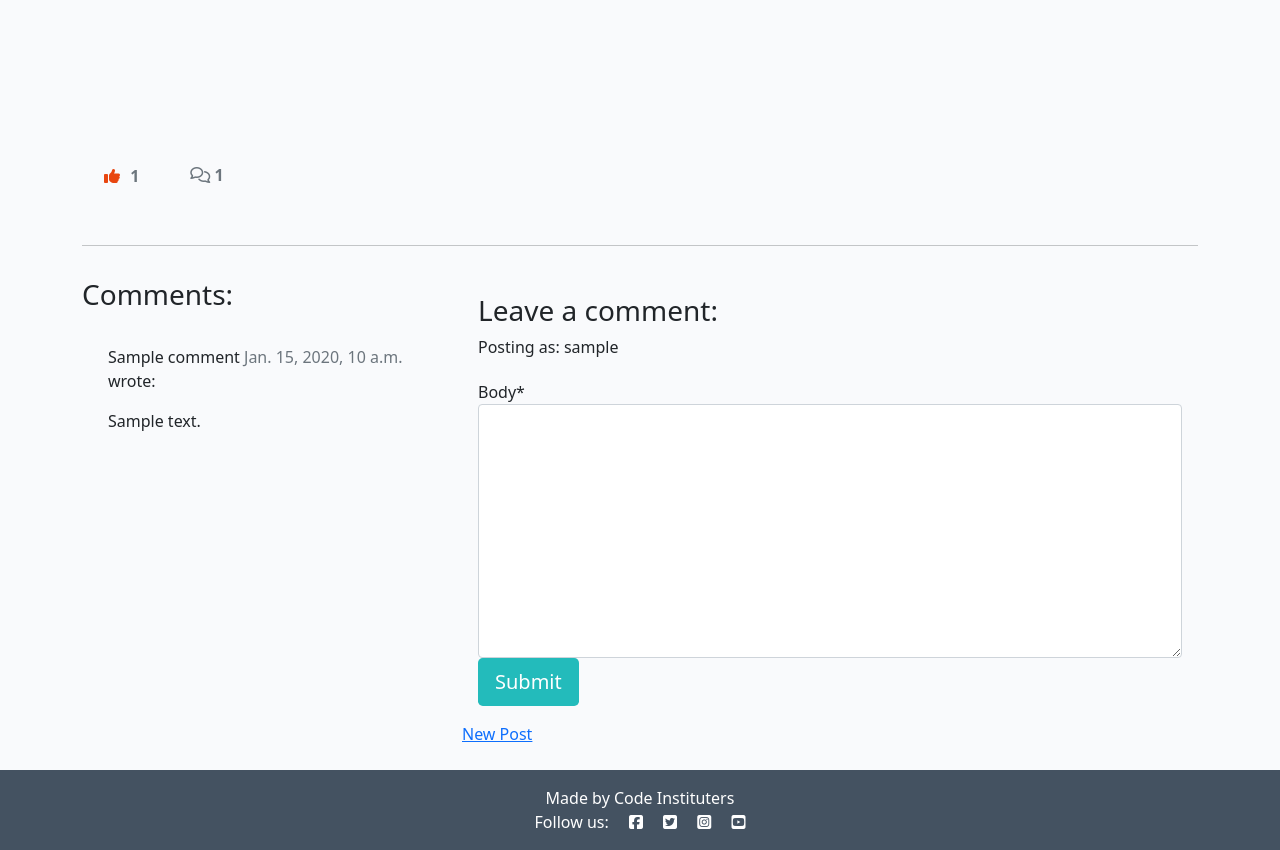
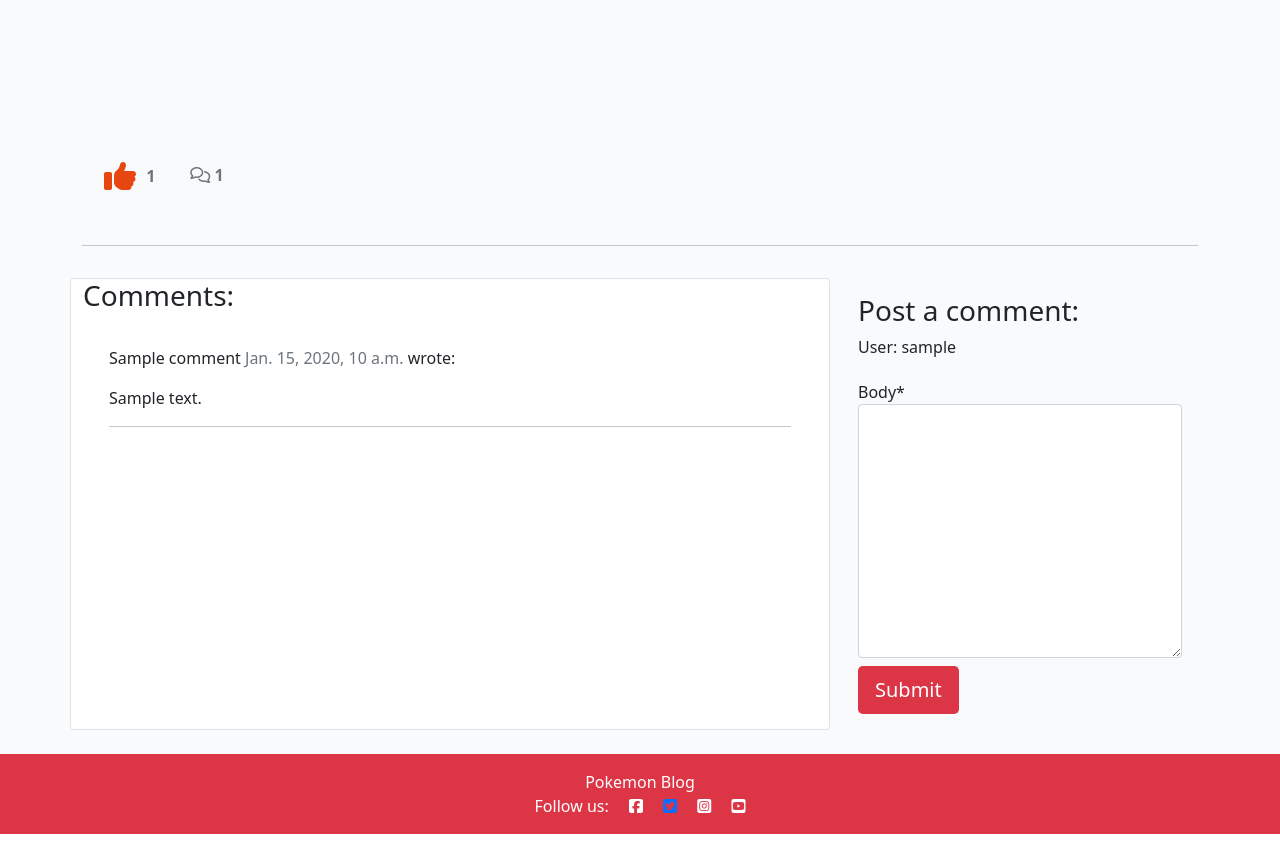
Before and after one commit to aokealy/blog, a Django app: a page that uses templates/base.html in a window 1280 px wide. Shown: the part 225-1075 px from the top of the page. Run offline with Django 3.2, Linux system fonts and the light colour scheme; a user stored in the database is signed in; tables that the repository leaves empty hold one stand-in row (values such as "Sample post"); some libraries are stand-ins or nearby versions.

Commit message:
add styling to blog

```diff
--- a/templates/account/logout.html
+++ b/templates/account/logout.html
@@ -5,10 +5,11 @@
 {% block head_title %}{% trans "Sign Out" %}{% endblock %}
 
 {% block content %}
-<div class="container">
+<div class="container bg-white mt-5 pb-2 rounded text-center">
   <div class="row">
     <div class="col-md-8 mt-3 offset-md-2">
       <h3>{% trans "Sign Out" %}</h3>
+      <hr>
 
       <p>{% trans 'Are you sure you want to sign out?' %}</p>
     </div>
@@ -21,7 +22,7 @@
         {% if redirect_field_value %}
         <input type="hidden" name="{{ redirect_field_name }}" value="{{ redirect_field_value }}" />
         {% endif %}
-        <button class="btn btn-signup right" type="submit">{% trans 'Sign Out' %}</button>
+        <button class="btn btn-signup right bg-danger" type="submit">{% trans 'Sign Out' %}</button>
       </form>
     </div>
   </div>
--- a/templates/base.html
+++ b/templates/base.html
@@ -21,11 +21,12 @@
 
 </head>
 
-<body class="d-flex flex-column h-100 main-bg">
+<body class="d-flex flex-column h-100 main-bg ">
 
     <!-- Navigation -->
 
     <nav class="navbar navbar-expand-lg navbar-light bg-white">
+
         <div class="container-fluid">
             <a class="navbar-brand" href="{% url 'home' %}"><span class="brand">P<span class="red-o">o</span>kemon<span
                         class="thin">|Blog</span></span></span></a>
@@ -77,10 +78,10 @@
     </main>
 
     <!-- Footer -->
-    <footer class="footer mt-auto py-3 dark-bg">
-        <p class="m-0 text-center text-white">Made by Code Instituters</p>
+    <footer class="footer mt-auto py-3 bg-danger">
+        <p class="m-0 text-center text-white">Pokemon Blog</p>
         <p class="m-0 text-center text-white">Follow us: <i class="fab fa-facebook-square ms-3"></i>
-            <i class="fab fa-twitter-square ms-3"></i>
+          <a href="https://twitter.com/Pokemon?ref_src=twsrc%5Egoogle%7Ctwcamp%5Eserp%7Ctwgr%5Eauthor" target="_blank"><i class="fab fa-twitter-square ms-3"></i></a>
             <i class="fab fa-instagram-square ms-3"></i>
             <i class="fab fa-youtube-square ms-3"></i></p>
     </footer>
--- a/templates/post_detail.html
+++ b/templates/post_detail.html
@@ -25,7 +25,7 @@
 
 <div class="container">
     <div class="row">
-        <div class="col card mb-4  mt-3 left  top">
+        <div class="col card mb-4  mt-3 left top">
             <div class="card-body">
                 <!-- The post content goes inside the card-text. -->
                 <!-- Use the | safe filter inside the template tags -->
@@ -38,7 +38,7 @@
                             <form class="d-inline" action="{% url 'post_like' post.slug %}" method="POST">
                                 {% csrf_token %}
                                 {% if liked %}
-                                <button type="submit" name="blogpost_id" value="{{post.slug}}" class="btn-like"><i class="fa-solid fa-thumbs-up"></i> </button>
+                                <button type="submit" name="blogpost_id" value="{{post.slug}}" class="btn-like"><i class="fa-solid fa-thumbs-up fa-2xl"></i></button>
                                 {% else %}
                                 <button type="submit" name="blogpost_id" value="{{post.slug}}" class="btn-like"><i class="fa-regular fa-thumbs-up"></i> </button>
                                 {% endif %}
@@ -68,7 +68,7 @@
         </div>
     </div>
     <div class="row">
-        <div class="col card mb-4  mt-3 ">
+        <div class="col card mb-4  mt-3 bg-white border">
             <h3>Comments:</h3>
             <div class="card-body">
                 <!-- We want a for loop inside the tags to iterate through each comment in comments -->
@@ -84,12 +84,13 @@
                     </p>
                     <!-- The body of the comment goes before the | -->
                     {{ comment.body | linebreaks }}
+                    <hr>
                 </div>
                 <!-- Our for loop ends here -->
                 {% endfor %}
             </div>
         </div>
-        <div class="col-md-8 card mb-4  mt-3 ">
+        <div class="col-md-4 card mb-4  mt-3 ">
             <div class="card-body">
                 <!-- For later -->
                 {% if commented %}
@@ -99,19 +100,19 @@
                 {% else %}
 
                 {% if user.is_authenticated %}
-                <h3>Leave a comment:</h3>
-                <p>Posting as: {{ user.username }}</p>
+                <h3>Post a comment:</h3>
+                <p>User: {{ user.username }}</p>
                 <form method="post" style="margin-top: 1.3em;">
                     {{ comment_form | crispy }}
                     {% csrf_token %}
-                    <button type="submit" class="btn btn-signup btn-lg">Submit</button>
+                    <button type="submit" class="btn btn-signup btn-lg bg-danger mt-2">Submit</button>
                 </form>
                 {% endif %}
                 {% endif %}
 
             </div>
 
-                <a href="{% url 'post_create' %}">New Post</a>
+
         </div>
     </div>
 </div>
```
Also changed, not shown: templates/account/login.html (+6 -6 lines), templates/account/signup.html (+6 -5 lines).
